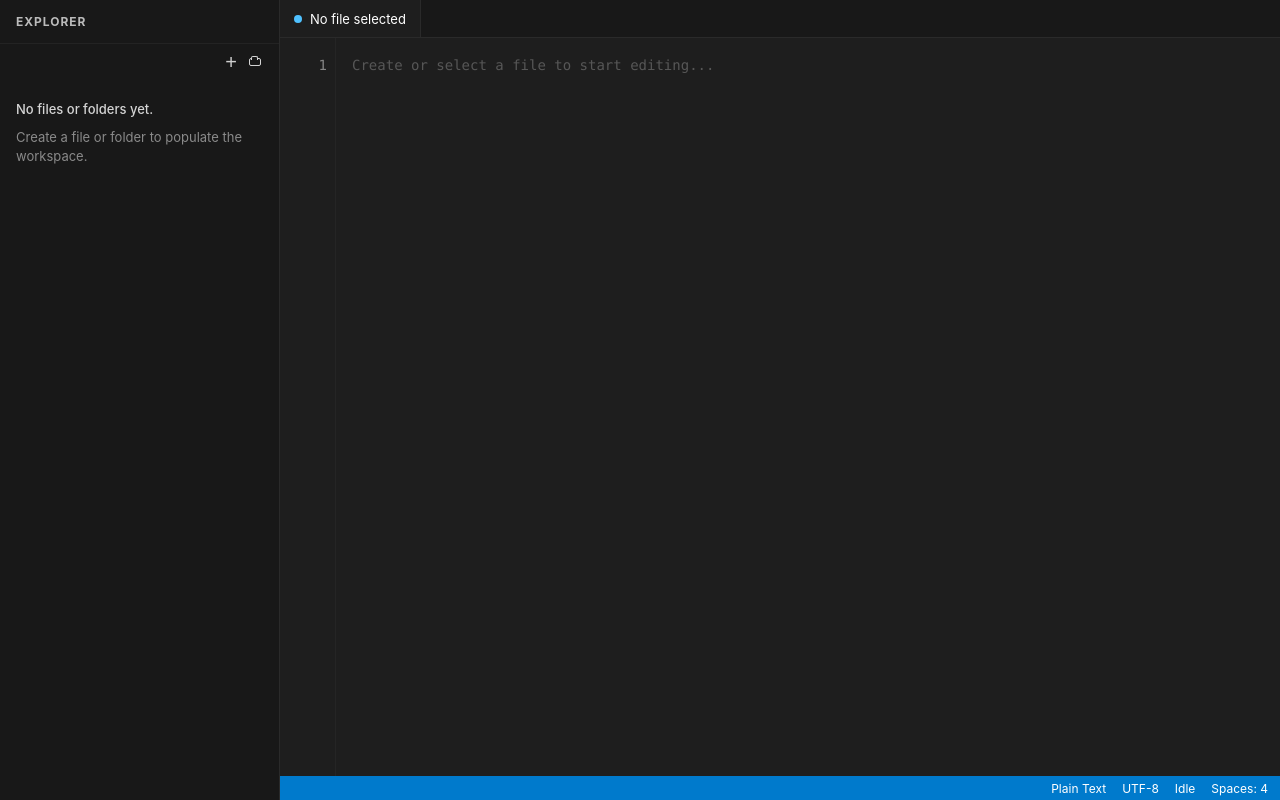
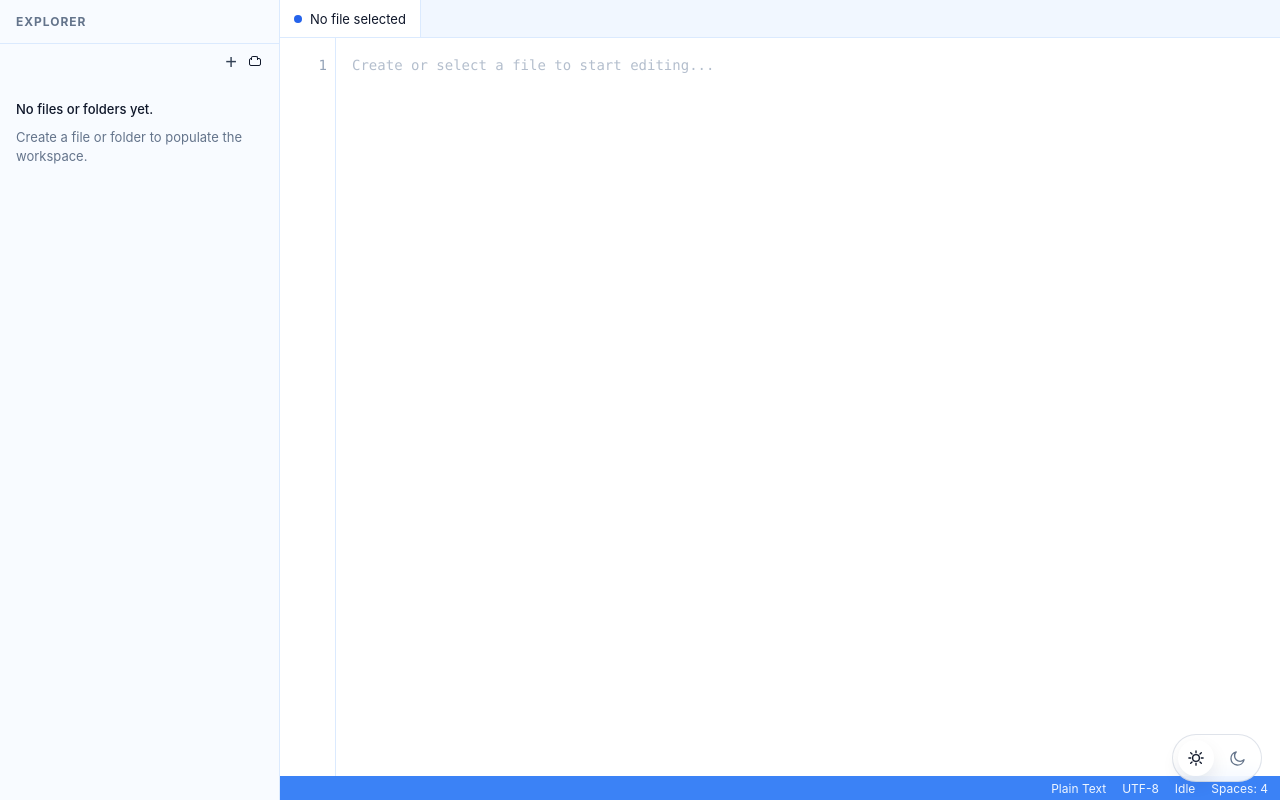
Before and after one commit to od-itec/Frontend, a React app: page /workspace in a window 1280 px wide. Built offline with nearby package versions, Linux system fonts and the light colour scheme; the HTML template or start-up script is replaced by a standard one.

Commit message:
Theme into main page Let's go

```diff
--- a/src/components/WorkspaceLayout.css
+++ b/src/components/WorkspaceLayout.css
@@ -1,17 +1,123 @@
 .workspace-shell {
+  --ws-shell-bg: #0f172a;
+  --ws-shell-text: #d4d4d4;
+  --ws-sidebar-bg: #111827;
+  --ws-sidebar-border: #1f2937;
+  --ws-panel-border: #1f2937;
+  --ws-muted-text: #9ca3af;
+  --ws-soft-text: #cbd5e1;
+  --ws-hover-bg: #263244;
+  --ws-active-bg: #334155;
+  --ws-editor-bg: #0f172a;
+  --ws-tab-bg: #111827;
+  --ws-tab-active-bg: #0f172a;
+  --ws-line-number: #64748b;
+  --ws-selection: rgba(37, 99, 235, 0.45);
+  --ws-placeholder: #64748b;
+  --ws-status-bg: #2563eb;
+  --ws-status-text: #ffffff;
+  --ws-input-bg: #0f172a;
+  --ws-input-border: #334155;
+  --ws-accent: #38bdf8;
+  --ws-toggle-bg: rgba(15, 23, 42, 0.65);
+  --ws-toggle-border: rgba(125, 211, 252, 0.2);
+  --ws-toggle-text: #bae6fd;
+  --ws-toggle-active-bg: rgba(56, 189, 248, 0.22);
+  --ws-toggle-active-text: #eff6ff;
+  --ws-toggle-shadow: rgba(56, 189, 248, 0.12);
+
   position: fixed;
   inset: 0;
   display: flex;
-  background: #1e1e1e;
-  color: #d4d4d4;
+  background: var(--ws-shell-bg);
+  color: var(--ws-shell-text);
   overflow: hidden;
+}
+
+.workspace-shell.theme-sky {
+  --ws-shell-bg: #eaf3ff;
+  --ws-shell-text: #0f172a;
+  --ws-sidebar-bg: #f8fbff;
+  --ws-sidebar-border: #dbeafe;
+  --ws-panel-border: #dbeafe;
+  --ws-muted-text: #64748b;
+  --ws-soft-text: #334155;
+  --ws-hover-bg: #e8f1ff;
+  --ws-active-bg: #dbeafe;
+  --ws-editor-bg: #ffffff;
+  --ws-tab-bg: #f1f7ff;
+  --ws-tab-active-bg: #ffffff;
+  --ws-line-number: #94a3b8;
+  --ws-selection: rgba(147, 197, 253, 0.5);
+  --ws-placeholder: #94a3b8;
+  --ws-status-bg: #3b82f6;
+  --ws-status-text: #eff6ff;
+  --ws-input-bg: #ffffff;
+  --ws-input-border: #cbd5e1;
+  --ws-accent: #2563eb;
+  --ws-toggle-bg: rgba(255, 255, 255, 0.84);
+  --ws-toggle-border: rgba(148, 163, 184, 0.3);
+  --ws-toggle-text: #64748b;
+  --ws-toggle-active-bg: #ffffff;
+  --ws-toggle-active-text: #0f172a;
+  --ws-toggle-shadow: rgba(15, 23, 42, 0.08);
+}
+
+.workspace-shell.theme-graphite {
+  --ws-shell-bg: #0f172a;
+}
+
+.workspace-theme-toggle {
+  position: absolute;
+  right: 18px;
+  bottom: 18px;
+  z-index: 6;
+  display: inline-flex;
+  align-items: center;
+  gap: 6px;
+  padding: 5px;
+  border: 1px solid var(--ws-toggle-border);
+  border-radius: 999px;
+  background: var(--ws-toggle-bg);
+  backdrop-filter: blur(10px);
+}
+
+.workspace-theme-option {
+  width: 36px;
+  height: 36px;
+  border: none;
+  border-radius: 999px;
+  display: inline-flex;
+  align-items: center;
+  justify-content: center;
+  background: transparent;
+  color: var(--ws-toggle-text);
+  cursor: pointer;
+  transition: background-color 0.2s ease, color 0.2s ease, box-shadow 0.2s ease;
+}
+
+.workspace-theme-option.is-active {
+  background: var(--ws-toggle-active-bg);
+  color: var(--ws-toggle-active-text);
+  box-shadow: 0 8px 18px var(--ws-toggle-shadow);
+}
+
+.workspace-theme-option:focus-visible {
+  outline: 2px solid var(--ws-accent);
+  outline-offset: 2px;
+}
+
+.workspace-theme-icon {
+  width: 18px;
+  height: 18px;
+  display: block;
 }
 
 .sidebar {
   width: 280px;
   min-width: 280px;
-  background: #181818;
-  border-right: 1px solid #2a2a2a;
+  background: var(--ws-sidebar-bg);
+  border-right: 1px solid var(--ws-sidebar-border);
   display: flex;
   flex-direction: column;
 }
@@ -21,13 +127,13 @@
   display: flex;
   align-items: center;
   padding: 0 16px;
-  border-bottom: 1px solid #232323;
+  border-bottom: 1px solid var(--ws-panel-border);
 }
 
 .sidebar-header {
   font-size: 12px;
   font-weight: 700;
-  color: #bbbbbb;
+  color: var(--ws-muted-text);
   letter-spacing: 0.08em;
 }
 
@@ -44,7 +150,7 @@
   height: 24px;
   border: none;
   background: transparent;
-  color: #cfcfcf;
+  color: var(--ws-soft-text);
   font-size: 20px;
   line-height: 24px;
   display: inline-flex;
@@ -57,25 +163,25 @@
 }
 
 .icon-button:hover {
-  background: #2a2d2e;
-  color: #ffffff;
+  background: var(--ws-hover-bg);
+  color: var(--ws-shell-text);
 }
 
 .empty-explorer {
   padding: 20px 16px;
-  color: #9d9d9d;
+  color: var(--ws-muted-text);
   font-size: 13px;
   line-height: 1.5;
 }
 
 .empty-explorer p {
   margin: 0 0 8px;
-  color: #d4d4d4;
+  color: var(--ws-shell-text);
   font-weight: 500;
 }
 
 .empty-explorer span {
-  color: #8a8a8a;
+  color: var(--ws-muted-text);
 }
 
 .file-list {
@@ -91,18 +197,18 @@
   padding: 0 14px 0 16px;
   border: none;
   background: transparent;
-  color: #d4d4d4;
+  color: var(--ws-shell-text);
   font-size: 13px;
   text-align: left;
   cursor: pointer;
 }
 
 .file-item:hover {
-  background: #2a2d2e;
+  background: var(--ws-hover-bg);
 }
 
 .file-item.active {
-  background: #37373d;
+  background: var(--ws-active-bg);
 }
 
 .file-item-icon {
@@ -122,15 +228,15 @@
   display: flex;
   flex-direction: column;
   min-width: 0;
-  background: #1e1e1e;
+  background: var(--ws-editor-bg);
 }
 
 .tabs-bar {
   height: 38px;
   display: flex;
   align-items: stretch;
-  background: #181818;
-  border-bottom: 1px solid #2a2a2a;
+  background: var(--ws-tab-bg);
+  border-bottom: 1px solid var(--ws-panel-border);
   padding: 0;
 }
 
@@ -142,21 +248,21 @@
   max-width: 220px;
   padding: 0 14px;
   font-size: 13px;
-  color: #cfcfcf;
-  border-right: 1px solid #2a2a2a;
-  background: #181818;
+  color: var(--ws-soft-text);
+  border-right: 1px solid var(--ws-panel-border);
+  background: var(--ws-tab-bg);
 }
 
 .tab.active {
-  background: #1e1e1e;
-  color: #ffffff;
+  background: var(--ws-tab-active-bg);
+  color: var(--ws-shell-text);
 }
 
 .tab-dot {
   width: 8px;
   height: 8px;
   border-radius: 50%;
-  background: #4fc1ff;
+  background: var(--ws-accent);
   flex-shrink: 0;
 }
 
@@ -170,20 +276,20 @@
   flex: 1;
   display: flex;
   min-height: 0;
-  background: #1e1e1e;
+  background: var(--ws-editor-bg);
 }
 
 .line-numbers {
   width: 56px;
   padding: 16px 8px 16px 0;
-  background: #1e1e1e;
-  color: #858585;
+  background: var(--ws-editor-bg);
+  color: var(--ws-line-number);
   font-family: Consolas, "Courier New", monospace;
   font-size: 14px;
   line-height: 1.6;
   text-align: right;
   user-select: none;
-  border-right: 1px solid rgba(255, 255, 255, 0.03);
+  border-right: 1px solid var(--ws-panel-border);
 }
 
 .line-number {
@@ -203,8 +309,8 @@
   resize: none;
   border: none;
   outline: none;
-  background: #1e1e1e;
-  color: #d4d4d4;
+  background: var(--ws-editor-bg);
+  color: var(--ws-shell-text);
   font-family: Consolas, "Courier New", monospace;
   font-size: 14px;
   line-height: 1.6;
@@ -218,7 +324,7 @@
 }
 
 .code-editor::placeholder {
-  color: #6f6f6f;
+  color: var(--ws-placeholder);
 }
 
 .status-bar {
@@ -228,8 +334,8 @@
   justify-content: flex-end;
   gap: 16px;
   padding: 0 12px;
-  background: #007acc;
-  color: #ffffff;
+  background: var(--ws-status-bg);
+  color: var(--ws-status-text);
   font-size: 12px;
 }
 
@@ -240,16 +346,16 @@
   align-items: center;
   gap: 8px;
   padding: 0 14px 0 16px;
-  background: #2a2d2e;
+  background: var(--ws-hover-bg);
 }
 
 .file-item-input {
   flex: 1;
   min-width: 0;
   height: 24px;
-  border: 1px solid #3c3c3c;
-  background: #1e1e1e;
-  color: #d4d4d4;
+  border: 1px solid var(--ws-input-border);
+  background: var(--ws-input-bg);
+  color: var(--ws-shell-text);
   font-size: 13px;
   padding: 0 8px;
   border-radius: 4px;
@@ -257,7 +363,7 @@
 }
 
 .file-item-input:focus {
-  border-color: #007acc;
+  border-color: var(--ws-accent);
 }
 
 .editor-panel {
@@ -265,15 +371,15 @@
   display: flex;
   flex-direction: column;
   min-width: 0;
-  background: #1e1e1e;
+  background: var(--ws-editor-bg);
 }
 
 .tabs-bar {
   height: 38px;
   display: flex;
   align-items: stretch;
-  background: #181818;
-  border-bottom: 1px solid #2a2a2a;
+  background: var(--ws-tab-bg);
+  border-bottom: 1px solid var(--ws-panel-border);
   padding: 0;
 }
 
@@ -285,21 +391,21 @@
   max-width: 220px;
   padding: 0 14px;
   font-size: 13px;
-  color: #cfcfcf;
-  border-right: 1px solid #2a2a2a;
-  background: #181818;
+  color: var(--ws-soft-text);
+  border-right: 1px solid var(--ws-panel-border);
+  background: var(--ws-tab-bg);
 }
 
 .tab.active {
-  background: #1e1e1e;
-  color: #ffffff;
+  background: var(--ws-tab-active-bg);
+  color: var(--ws-shell-text);
 }
 
 .tab-dot {
   width: 8px;
   height: 8px;
   border-radius: 50%;
-  background: #4fc1ff;
+  background: var(--ws-accent);
   flex-shrink: 0;
 }
 
@@ -313,21 +419,21 @@
   flex: 1;
   display: flex;
   min-height: 0;
-  background: #1e1e1e;
+  background: var(--ws-editor-bg);
 }
 
 .line-numbers {
   width: 56px;
   padding: 16px 8px 16px 0;
   overflow: hidden;
-  background: #1e1e1e;
-  color: #858585;
+  background: var(--ws-editor-bg);
+  color: var(--ws-line-number);
   font-family: Consolas, "Courier New", monospace;
   font-size: 14px;
   line-height: 1.6;
   text-align: right;
   user-select: none;
-  border-right: 1px solid rgba(255, 255, 255, 0.03);
+  border-right: 1px solid var(--ws-panel-border);
 }
 
 .line-number {
@@ -339,7 +445,7 @@
   flex: 1;
   min-width: 0;
   overflow: hidden;
-  background: #1e1e1e;
+  background: var(--ws-editor-bg);
 }
 
 .highlight-scroll-layer,
@@ -362,8 +468,8 @@
 .highlight-layer {
   margin: 0;
   min-height: 100%;
-  background: #1e1e1e;
-  color: #d4d4d4;
+  background: var(--ws-editor-bg);
+  color: var(--ws-shell-text);
 }
 
 .highlight-layer code {
@@ -378,16 +484,16 @@
   outline: none;
   background: transparent;
   color: transparent;
-  caret-color: #d4d4d4;
+  caret-color: var(--ws-shell-text);
 }
 
 .code-editor-overlay::selection {
-  background: rgba(38, 79, 120, 0.85);
+  background: var(--ws-selection);
 }
 
 .code-editor-overlay::placeholder {
-  color: #6f6f6f;
-  -webkit-text-fill-color: #6f6f6f;
+  color: var(--ws-placeholder);
+  -webkit-text-fill-color: var(--ws-placeholder);
 }
 
 .code-editor-overlay:disabled {
@@ -405,7 +511,7 @@
 }
 
 .folder-item:hover {
-  background: #2a2d2e;
+  background: var(--ws-hover-bg);
 }
 
 .folder-main {
@@ -417,7 +523,7 @@
   gap: 6px;
   border: none;
   background: transparent;
-  color: #d4d4d4;
+  color: var(--ws-shell-text);
   font-size: 13px;
   text-align: left;
   cursor: pointer;
@@ -426,7 +532,7 @@
 
 .folder-chevron {
   width: 10px;
-  color: #aaaaaa;
+  color: var(--ws-muted-text);
   flex-shrink: 0;
 }
 
@@ -446,15 +552,15 @@
   height: 22px;
   border: none;
   background: transparent;
-  color: #cfcfcf;
+  color: var(--ws-soft-text);
   font-size: 12px;
   border-radius: 4px;
   cursor: pointer;
 }
 
 .mini-action:hover {
-  background: #37373d;
-  color: #ffffff;
+  background: var(--ws-active-bg);
+  color: var(--ws-shell-text);
 }
 
 .folder-icon {
@@ -462,7 +568,7 @@
   height: 10px;
   display: inline-block;
   position: relative;
-  border: 1.5px solid #d4d4d4;
+  border: 1.5px solid var(--ws-shell-text);
   border-radius: 2px;
   flex-shrink: 0;
 }
@@ -474,10 +580,10 @@
   left: 1px;
   width: 6px;
   height: 4px;
-  border: 1.5px solid #d4d4d4;
+  border: 1.5px solid var(--ws-shell-text);
   border-bottom: none;
   border-radius: 2px 2px 0 0;
-  background: #181818;
+  background: var(--ws-sidebar-bg);
 }
 
 .folder-icon.small {
@@ -490,3 +596,10 @@
   height: 3px;
   top: -3px;
 }
+
+@media (max-width: 768px) {
+  .workspace-theme-toggle {
+    right: 12px;
+    bottom: 12px;
+  }
+}
--- a/src/components/WorkspaceLayout.jsx
+++ b/src/components/WorkspaceLayout.jsx
@@ -1,9 +1,45 @@
-import { useMemo, useState } from "react";
+import { useEffect, useMemo, useState } from "react";
 import Sidebar from "./Sidebar";
 import Editor from "./Editor";
 import "./WorkspaceLayout.css";
 
+const THEME_STORAGE_KEY = "itec-theme";
+
+function SunIcon() {
+  return (
+    <svg viewBox="0 0 24 24" aria-hidden="true" className="workspace-theme-icon">
+      <circle cx="12" cy="12" r="4.5" fill="none" stroke="currentColor" strokeWidth="1.8" />
+      <path
+        d="M12 2.5v2.5M12 19v2.5M4.9 4.9l1.8 1.8M17.3 17.3l1.8 1.8M2.5 12H5M19 12h2.5M4.9 19.1l1.8-1.8M17.3 6.7l1.8-1.8"
+        fill="none"
+        stroke="currentColor"
+        strokeWidth="1.8"
+        strokeLinecap="round"
+      />
+    </svg>
+  );
+}
+
+function MoonIcon() {
+  return (
+    <svg viewBox="0 0 24 24" aria-hidden="true" className="workspace-theme-icon">
+      <path
+        d="M20 14.4A8.8 8.8 0 1 1 9.6 4a7.1 7.1 0 0 0 10.4 10.4Z"
+        fill="none"
+        stroke="currentColor"
+        strokeWidth="1.8"
+        strokeLinecap="round"
+        strokeLinejoin="round"
+      />
+    </svg>
+  );
+}
+
 function WorkspaceLayout() {
+  const [theme, setTheme] = useState(() => {
+    if (typeof window === "undefined") return "sky";
+    return localStorage.getItem(THEME_STORAGE_KEY) || "sky";
+  });
   const [items, setItems] = useState([]);
   const [activeFileId, setActiveFileId] = useState(null);
   const [draftItemId, setDraftItemId] = useState(null);
@@ -12,6 +48,10 @@ function WorkspaceLayout() {
   const activeFile = useMemo(() => {
     return findItemById(items, activeFileId);
   }, [items, activeFileId]);
+
+  useEffect(() => {
+    localStorage.setItem(THEME_STORAGE_KEY, theme);
+  }, [theme]);
 
   const handleCreateFile = (parentId = null) => {
     const newFile = {
@@ -165,7 +205,28 @@ function WorkspaceLayout() {
   };
 
   return (
-    <div className="workspace-shell">
+    <div className={`workspace-shell theme-${theme}`}>
+      <div className="workspace-theme-toggle" role="group" aria-label="Theme switcher">
+        <button
+          type="button"
+          className={`workspace-theme-option ${theme === "sky" ? "is-active" : ""}`}
+          onClick={() => setTheme("sky")}
+          aria-label="Switch to light theme"
+          aria-pressed={theme === "sky"}
+        >
+          <SunIcon />
+        </button>
+        <button
+          type="button"
+          className={`workspace-theme-option ${theme === "graphite" ? "is-active" : ""}`}
+          onClick={() => setTheme("graphite")}
+          aria-label="Switch to dark theme"
+          aria-pressed={theme === "graphite"}
+        >
+          <MoonIcon />
+        </button>
+      </div>
+
       <Sidebar
         items={items}
         activeFileId={activeFileId}
--- a/src/pages/LoginPage.jsx
+++ b/src/pages/LoginPage.jsx
@@ -2,6 +2,8 @@ import React, { useState } from "react";
 import { useNavigate } from "react-router-dom";
 import mascotIcon from "../assets/testimoniale-icon.svg";
 import "./LoginPage.css";
+
+const THEME_STORAGE_KEY = "itec-theme";
 
 function EyeIcon() {
   return (
@@ -106,7 +108,14 @@ export default function Login() {
   const [email, setEmail] = useState("");
   const [password, setPassword] = useState("");
   const [showPassword, setShowPassword] = useState(false);
-  const [theme, setTheme] = useState("sky");
+  const [theme, setTheme] = useState(() => {
+    if (typeof window === "undefined") return "sky";
+    return localStorage.getItem(THEME_STORAGE_KEY) || "sky";
+  });
+
+  React.useEffect(() => {
+    localStorage.setItem(THEME_STORAGE_KEY, theme);
+  }, [theme]);
 
   const handleSubmit = (e) => {
     e.preventDefault();
```
